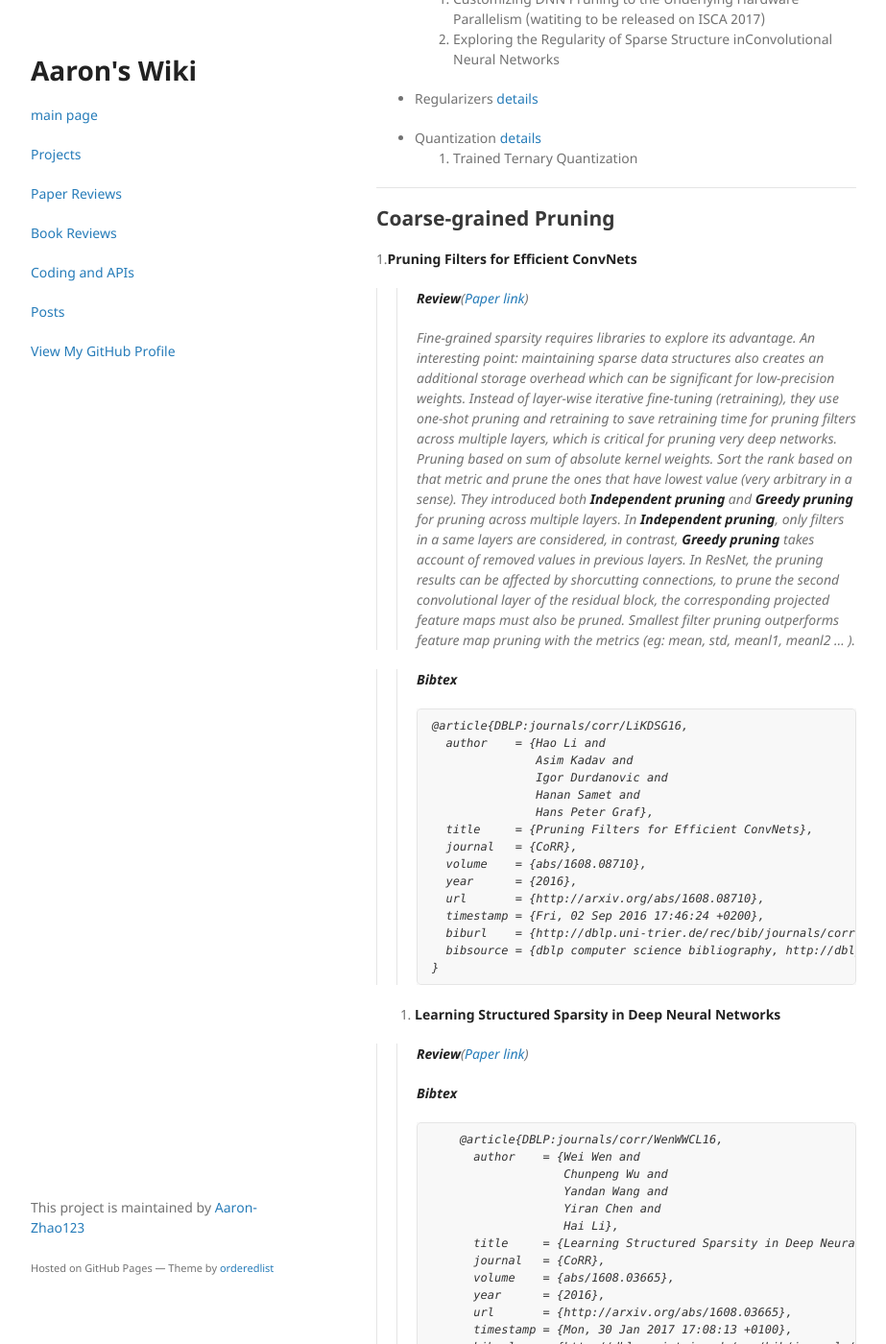
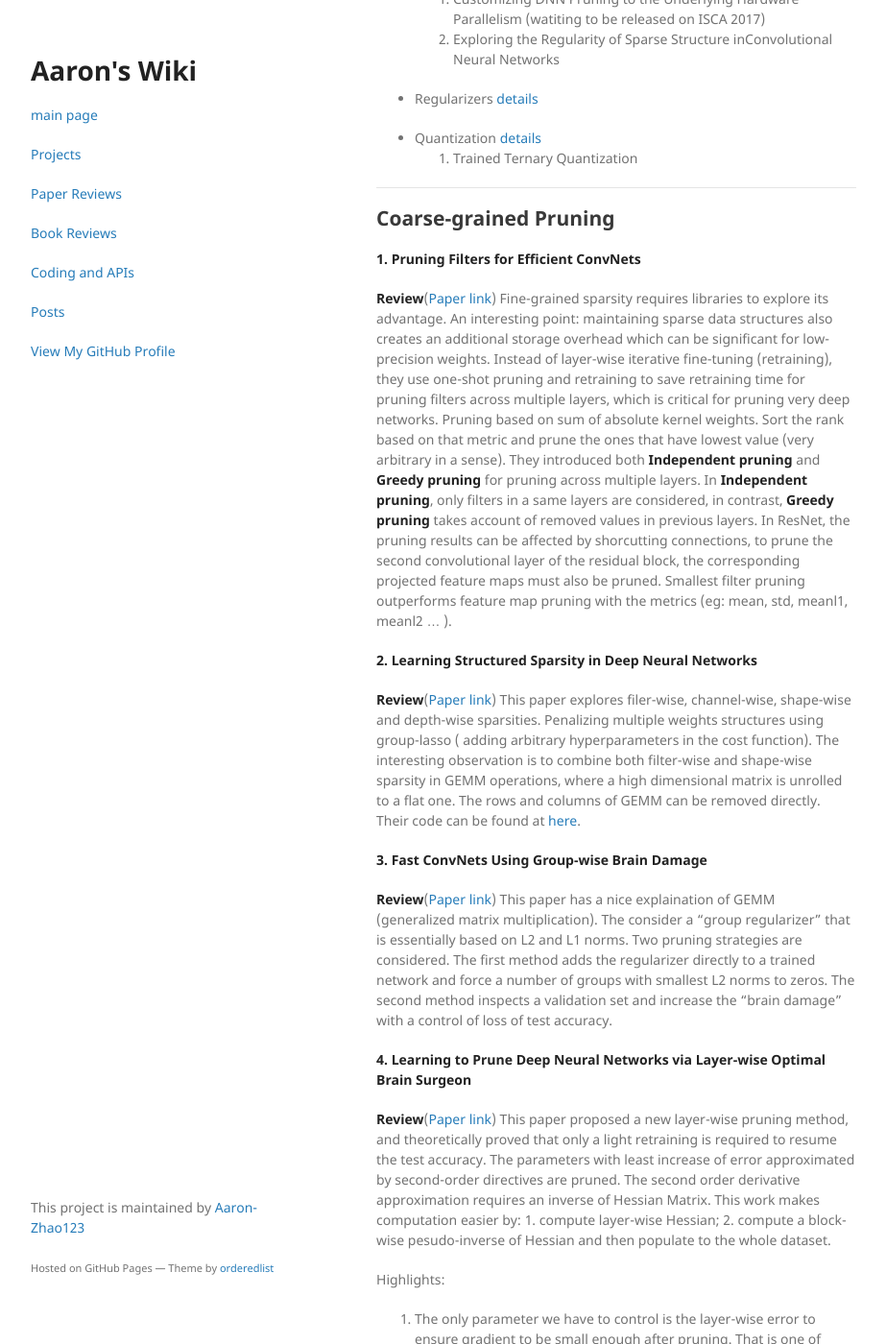
Before and after one commit to Aaron-Zhao123/blog, a Jekyll site: the page built from papers/pruning/pruning_summary.md, in a window 1280 px wide and 1400 px high, scrolled down 497 px. Shown: the whole window at 96% size, without its empty margins (178-1101 px from the left). Built offline with Jekyll 4.4.1, drawn with Linux system fonts in a browser that asks for light colours; our own code applies the rules of GitHub Pages for plain Markdown files; some of the changed text lies outside the part shown.

Commit message:
added in pruning

````diff
--- a/papers/pruning/pruning_summary.md
+++ b/papers/pruning/pruning_summary.md
@@ -27,118 +27,54 @@ Parallelism (watiting to be released on ISCA 2017)
 * * *
 
 ## <a id="coarseprune"></a>Coarse-grained Pruning
-1.**Pruning Filters for Efficient ConvNets**
 
-> > **Review**([Paper link](https://arxiv.org/pdf/1608.08710))
-> >
-> > Fine-grained sparsity requires libraries to explore its advantage. An interesting point: maintaining sparse data structures also creates an additional storage overhead which can be significant for low-precision weights.
-> > Instead of layer-wise iterative fine-tuning (retraining), they use one-shot pruning and retraining to save retraining time for pruning filters across multiple layers, which is critical for pruning very deep networks.
-> > Pruning based on sum of absolute kernel weights. Sort the rank based on that metric and prune the ones that have lowest value (very arbitrary in a sense). They introduced both **Independent pruning** and **Greedy pruning** for pruning across multiple layers. In **Independent pruning**, only filters in a same layers are considered, in contrast, **Greedy pruning** takes account of removed values in previous layers.
-> > In ResNet, the pruning results can be affected by shorcutting connections, to prune the second convolutional layer of the residual block, the corresponding projected feature maps must also be pruned.
-> > Smallest filter pruning outperforms feature map pruning with the metrics (eg: mean, std, meanl1, meanl2  ... ).
+#### **1. Pruning Filters for Efficient ConvNets**
 
-> > **Bibtex**
-> > ```
-@article{DBLP:journals/corr/LiKDSG16,
-  author    = {Hao Li and
-               Asim Kadav and
-               Igor Durdanovic and
-               Hanan Samet and
-               Hans Peter Graf},
-  title     = {Pruning Filters for Efficient ConvNets},
-  journal   = {CoRR},
-  volume    = {abs/1608.08710},
-  year      = {2016},
-  url       = {http://arxiv.org/abs/1608.08710},
-  timestamp = {Fri, 02 Sep 2016 17:46:24 +0200},
-  biburl    = {http://dblp.uni-trier.de/rec/bib/journals/corr/LiKDSG16},
-  bibsource = {dblp computer science bibliography, http://dblp.org}
-}
-```
+**Review**([Paper link](https://arxiv.org/pdf/1608.08710)) Fine-grained sparsity requires libraries to explore its advantage. An interesting point: maintaining sparse data structures also creates an additional storage overhead which can be significant for low-precision weights.
+Instead of layer-wise iterative fine-tuning (retraining), they use one-shot pruning and retraining to save retraining time for pruning filters across multiple layers, which is critical for pruning very deep networks.
+Pruning based on sum of absolute kernel weights. Sort the rank based on that metric and prune the ones that have lowest value (very arbitrary in a sense). They introduced both **Independent pruning** and **Greedy pruning** for pruning across multiple layers. In **Independent pruning**, only filters in a same layers are considered, in contrast, **Greedy pruning** takes account of removed values in previous layers.
+In ResNet, the pruning results can be affected by shorcutting connections, to prune the second convolutional layer of the residual block, the corresponding projected feature maps must also be pruned.
+Smallest filter pruning outperforms feature map pruning with the metrics (eg: mean, std, meanl1, meanl2  ... ).
 
-2. **Learning Structured Sparsity in Deep Neural Networks**
+#### **2. Learning Structured Sparsity in Deep Neural Networks**
 
-> > **Review**([Paper link](https://arxiv.org/pdf/1608.08710))
-> >
-> > **Bibtex**
-> > ```
-    @article{DBLP:journals/corr/WenWWCL16,
-      author    = {Wei Wen and
-                   Chunpeng Wu and
-                   Yandan Wang and
-                   Yiran Chen and
-                   Hai Li},
-      title     = {Learning Structured Sparsity in Deep Neural Networks},
-      journal   = {CoRR},
-      volume    = {abs/1608.03665},
-      year      = {2016},
-      url       = {http://arxiv.org/abs/1608.03665},
-      timestamp = {Mon, 30 Jan 2017 17:08:13 +0100},
-      biburl    = {http://dblp.uni-trier.de/rec/bib/journals/corr/WenWWCL16},
-      bibsource = {dblp computer science bibliography, http://dblp.org}
-    }
-    }
-```
+**Review**([Paper link](https://arxiv.org/pdf/1608.08710))
+This paper explores filer-wise, channel-wise, shape-wise and depth-wise
+sparsities. Penalizing multiple weights structures using group-lasso (
+adding arbitrary hyperparameters in the cost function). The interesting observation
+is to combine both filter-wise and shape-wise sparsity in GEMM operations,
+where a high dimensional matrix is unrolled to a flat one. The rows and
+columns of GEMM can be removed directly. Their code can be found at
+[here](https://github.com/wenwei202/caffe/tree/scnn).
 
-3. **Fast ConvNets Using Group-wise Brain Damage**
-> > **Review**([Paper link](https://arxiv.org/pdf/1506.02515))
-> >
-> > **Bibtex**
-> > ```
-    @article{DBLP:journals/corr/LebedevL15,
-      author    = {Vadim Lebedev and
-                   Victor S. Lempitsky},
-      title     = {Fast ConvNets Using Group-wise Brain Damage},
-      journal   = {CoRR},
-      volume    = {abs/1506.02515},
-      year      = {2015},
-      url       = {http://arxiv.org/abs/1506.02515},
-      timestamp = {Wed, 01 Jul 2015 15:10:24 +0200},
-      biburl    = {http://dblp.uni-trier.de/rec/bib/journals/corr/LebedevL15},
-      bibsource = {dblp computer science bibliography, http://dblp.org}
-    }
-```
+#### **3. Fast ConvNets Using Group-wise Brain Damage**
 
-4. **Learning to Prune Deep Neural Networks via Layer-wise Optimal Brain Surgeon**
-> > **Review**([Paper link](https://arxiv.org/pdf/1705.07565))
-> >
-> > **Bibtex**
-> > ```
-@article{DBLP:journals/corr/DongCP17,
-  author    = {Xin Dong and
-               Shangyu Chen and
-               Sinno Jialin Pan},
-  title     = {Learning to Prune Deep Neural Networks via Layer-wise Optimal Brain
-               Surgeon},
-  journal   = {CoRR},
-  volume    = {abs/1705.07565},
-  year      = {2017},
-  url       = {http://arxiv.org/abs/1705.07565},
-  timestamp = {Thu, 01 Jun 2017 19:31:46 +0200},
-  biburl    = {http://dblp.uni-trier.de/rec/bib/journals/corr/DongCP17},
-  bibsource = {dblp computer science bibliography, http://dblp.org}
-}
-```
+**Review**([Paper link](https://arxiv.org/pdf/1506.02515))
+This paper has a nice explaination of GEMM (generalized matrix multiplication). The consider a
+"group regularizer" that is essentially based on
+L2 and L1 norms.
+Two pruning strategies are considered. The first
+method adds the regularizer directly to a trained network and force a number of groups with smallest L2 norms to zeros.
+The second method inspects a validation set and
+increase the "brain damage" with a control of
+loss of test accuracy.
 
-5. **Net-Trim: A Layer-wise Convex Pruning of Deep Neural Networks**
-> > **Review**([Paper link](https://arxiv.org/pdf/1611.05162))
-> >
-> > **Bibtex**
-> > ```
-@article{DBLP:journals/corr/AghasiNR16,
-  author    = {Alireza Aghasi and
-               Nam Nguyen and
-               Justin Romberg},
-  title     = {Net-Trim: {A} Layer-wise Convex Pruning of Deep Neural Networks},
-  journal   = {CoRR},
-  volume    = {abs/1611.05162},
-  year      = {2016},
-  url       = {http://arxiv.org/abs/1611.05162},
-  timestamp = {Thu, 01 Dec 2016 19:32:08 +0100},
-  biburl    = {http://dblp.uni-trier.de/rec/bib/journals/corr/AghasiNR16},
-  bibsource = {dblp computer science bibliography, http://dblp.org}
-}
-```
+#### **4. Learning to Prune Deep Neural Networks via Layer-wise Optimal Brain Surgeon**
+
+**Review**([Paper link](https://arxiv.org/pdf/1705.07565))
+This paper proposed a new layer-wise pruning method, and theoretically proved that only a light retraining is required to resume the test accuracy.
+The parameters with least increase of error approximated by second-order directives are pruned. The second order derivative approximation requires an inverse of Hessian Matrix. This work makes computation easier by: 1. compute layer-wise Hessian; 2. compute a block-wise pesudo-inverse of Hessian and then populate to the whole dataset.
+
+Highlights:
+1. The only parameter we have to control is the layer-wise error to ensure gradient to be small enough after pruning.
+That is one of reasons why there is a “pruning inflection point” after which layer-wise error would drop dramatically.
+2. Significantly less retraining iterations, around two magnitudes smaller than other popular methods.
+
+#### **5. Net-Trim: A Layer-wise Convex Pruning of Deep Neural Networks**
+**Review** ([Paper link](https://arxiv.org/pdf/1611.05162))
+The first (maybe) paper considers second-order directive pruning in a layer-wise fashion.
+A series of convex solvers are used at each layer.
+(This is a long paper and a more careful read might happen later)
 
 * * *
 
````
